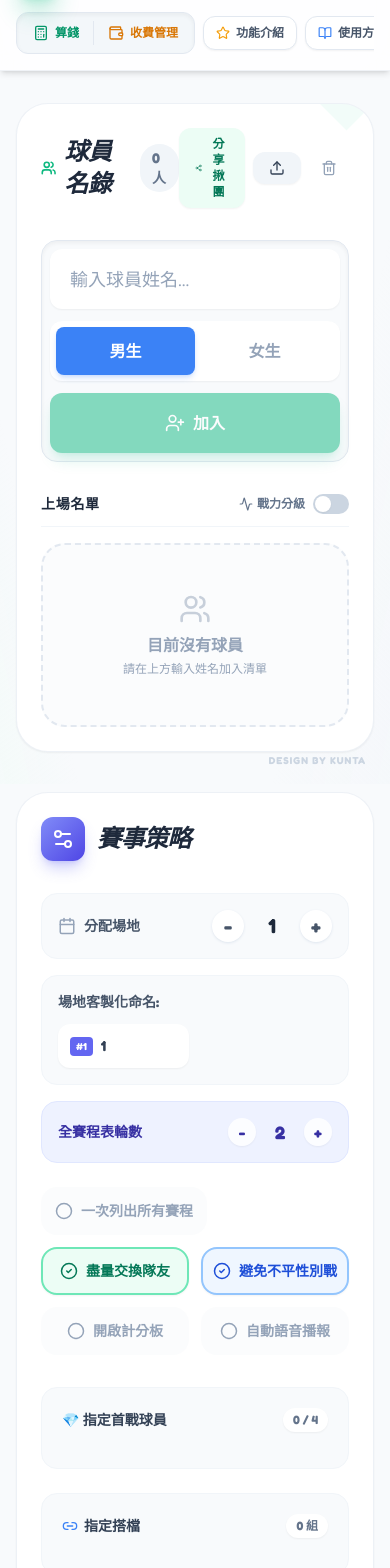
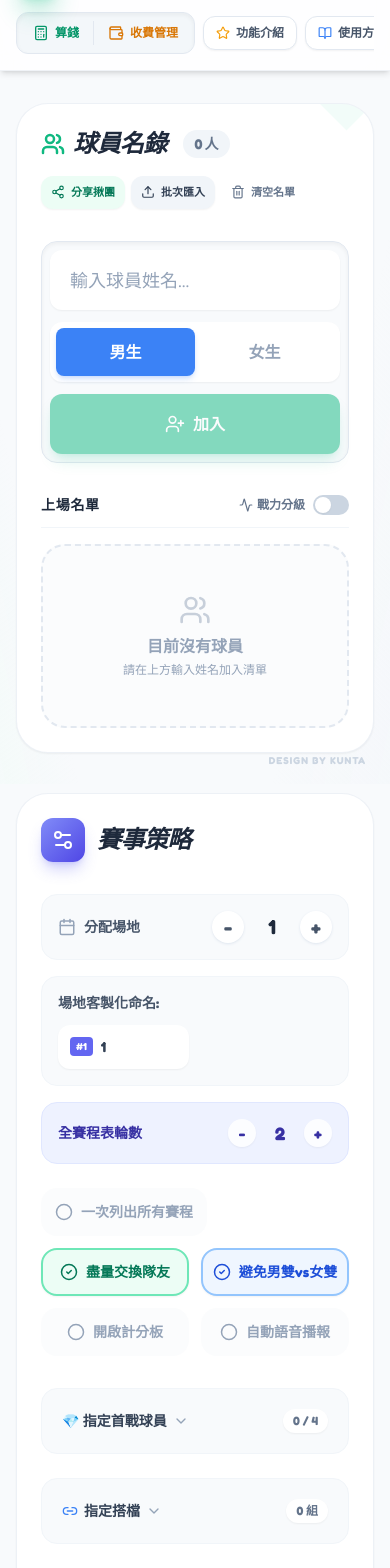
Before and after one commit to dada0528/badminton-match-maker, a React (Vite) app: page / in a window 390 px wide. Shown: the part 60-1628 px from the top of the page. Built offline with nearby package versions, Linux system fonts and the light colour scheme.

Commit message:
Add files via upload

```diff
--- a/components/PlayerInputSection.tsx
+++ b/components/PlayerInputSection.tsx
@@ -84,7 +84,7 @@ const PlayerInputSection: React.FC = () => {
       {/* Decorative Sporty Stripes */}
       <div className="absolute top-0 right-0 w-32 h-32 bg-emerald-500/5 dark:bg-emerald-500/10 rotate-45 transform origin-top-right -translate-y-16 translate-x-16 pointer-events-none"></div>
 
-      <div className="flex items-center justify-between mb-8 relative z-10">
+      <div className="flex flex-col sm:flex-row items-start sm:items-center justify-between gap-4 sm:gap-0 mb-8 relative z-10">
          <div className="flex flex-col">
            <h2 className="text-2xl font-black text-slate-800 dark:text-white flex items-center gap-2 italic tracking-tight">
               <Users className="text-emerald-500" strokeWidth={2.5} />
@@ -94,31 +94,30 @@ const PlayerInputSection: React.FC = () => {
               </span>
            </h2>
          </div>
-         <div className="flex items-center gap-2 sm:gap-3">
+         <div className="flex flex-wrap items-center gap-1.5 sm:gap-3 w-full sm:w-auto">
            <motion.button
               whileHover={{ scale: 1.05 }}
               whileTap={{ scale: 0.95 }}
               onClick={() => setIsShareModalOpen(true)}
-              className="text-xs sm:text-sm text-emerald-700 dark:text-emerald-300 bg-emerald-50 dark:bg-emerald-900/30 hover:bg-emerald-100 dark:hover:bg-emerald-800/50 px-4 py-2 rounded-xl flex items-center gap-1.5 transition-colors font-bold shadow-sm"
+              className="text-[11px] sm:text-sm text-emerald-700 dark:text-emerald-300 bg-emerald-50 dark:bg-emerald-900/30 hover:bg-emerald-100 dark:hover:bg-emerald-800/50 px-2.5 py-2 sm:px-4 sm:py-2 rounded-xl flex items-center justify-center gap-1.5 transition-colors font-bold shadow-sm whitespace-nowrap shrink-0"
            >
-              <Share2 size={16} /> <span>分享揪團</span>
+              <Share2 size={14} className="shrink-0 sm:w-4 sm:h-4" /> <span>分享揪團</span>
            </motion.button>
            <motion.button
               whileHover={{ scale: 1.05 }}
               whileTap={{ scale: 0.95 }}
               onClick={() => setIsImportModalOpen(true)}
-              className="text-xs sm:text-sm text-slate-700 dark:text-slate-300 bg-slate-100 dark:bg-slate-700/50 hover:bg-slate-200 dark:hover:bg-slate-700 px-4 py-2 rounded-xl flex items-center gap-1.5 transition-colors font-bold shadow-sm"
+              className="text-[11px] sm:text-sm text-slate-700 dark:text-slate-300 bg-slate-100 dark:bg-slate-700/50 hover:bg-slate-200 dark:hover:bg-slate-700 px-2.5 py-2 sm:px-4 sm:py-2 rounded-xl flex items-center justify-center gap-1.5 transition-colors font-bold shadow-sm whitespace-nowrap shrink-0"
            >
-              <Upload size={16} /> <span className="hidden sm:inline">批次匯入</span>
+              <Upload size={14} className="shrink-0 sm:w-4 sm:h-4" /> <span>批次匯入</span>
            </motion.button>
            <motion.button
               whileHover={{ scale: 1.05, color: '#ef4444' }}
               whileTap={{ scale: 0.95 }}
               onClick={clearPlayers}
-              className="text-xs sm:text-sm text-slate-400 dark:text-slate-500 hover:text-red-500 hover:bg-red-50 dark:hover:bg-red-900/20 px-3 py-2 rounded-xl flex items-center gap-1.5 transition-colors font-bold"
-              title="清空名單"
+              className="text-[11px] sm:text-sm text-slate-500 dark:text-slate-400 hover:text-red-500 hover:bg-red-50 dark:hover:bg-red-900/20 px-2.5 py-2 sm:px-3 sm:py-2 rounded-xl flex items-center justify-center gap-1.5 transition-colors font-bold whitespace-nowrap shrink-0"
            >
-              <Trash2 size={16} />
+              <Trash2 size={14} className="shrink-0 sm:w-4 sm:h-4" /> <span>清空名單</span>
            </motion.button>
          </div>
       </div>
@@ -265,7 +264,7 @@ const PlayerInputSection: React.FC = () => {
             <p className="text-xs mt-1">請在上方輸入姓名加入清單</p>
           </div>
         ) : (
-          <div className="flex flex-wrap gap-3">
+          <div className="flex flex-wrap gap-2.5 max-h-[320px] overflow-y-auto p-1 pr-2 rounded-xl">
             <AnimatePresence>
               {players.map(player => (
                 <motion.div
@@ -275,6 +274,7 @@ const PlayerInputSection: React.FC = () => {
                   animate={{ opacity: 1, scale: 1 }}
                   exit={{ opacity: 0, scale: 0.8 }}
                   transition={{ type: "spring", stiffness: 300, damping: 25 }}
+                  className="w-auto"
                 >
                   <PlayerCard
                     player={player}
--- a/components/ScheduleControls.tsx
+++ b/components/ScheduleControls.tsx
@@ -1,5 +1,5 @@
 import React, { useState } from 'react';
-import { ListOrdered, Shuffle, Calendar, CheckCircle2, Circle, Shield, Link2, X, Settings2 } from 'lucide-react';
+import { ListOrdered, Shuffle, Calendar, CheckCircle2, Circle, Shield, Link2, X, Settings2, ChevronDown, ChevronUp } from 'lucide-react';
 import { motion } from 'motion/react';
 import { MatchType } from '../types';
 import { useStore } from '../store/useStore';
@@ -53,6 +53,8 @@ const ScheduleControls: React.FC = () => {
 
   const [selectedForPair, setSelectedForPair] = useState<string[]>([]);
   const [isFullScheduleMode, setIsFullScheduleMode] = useState<boolean>(false);
+  const [isFirstMatchPlayersOpen, setIsFirstMatchPlayersOpen] = useState<boolean>(false);
+  const [isFixedPairsOpen, setIsFixedPairsOpen] = useState<boolean>(false);
 
   const handleGenerateSchedule = (type: MatchType) => {
     setErrorMsg(null);
@@ -124,7 +126,7 @@ const ScheduleControls: React.FC = () => {
     if (validFirstMatchIds.includes(id)) {
       setFirstMatchPlayerIds(validFirstMatchIds.filter(pid => pid !== id));
     } else {
-      if (validFirstMatchIds.length < 4) {
+      if (validFirstMatchIds.length < courtCount * 4) {
         setFirstMatchPlayerIds([...validFirstMatchIds, id]);
       }
     }
@@ -226,7 +228,7 @@ const ScheduleControls: React.FC = () => {
                <ControlToggle
                  active={avoidGenderSkew}
                  onClick={() => setAvoidGenderSkew(!avoidGenderSkew)}
-                 label="避免不平性別戰"
+                 label="避免男雙vs女雙"
                  title="避免男男vs女女"
                  colorClass="bg-blue-50 dark:bg-blue-900/40 border-blue-300 dark:border-blue-500 text-blue-700 dark:text-blue-300 shadow-sm"
                />
@@ -249,13 +251,20 @@ const ScheduleControls: React.FC = () => {
           <div className="space-y-6 flex flex-col">
             {/* First Match Players */}
             <div className="bg-slate-50 dark:bg-slate-900/50 p-5 rounded-2xl border border-slate-100 dark:border-slate-700 flex-1">
-              <div className="flex items-center justify-between mb-4">
-                <span className="text-sm font-bold text-slate-700 dark:text-slate-200">💎 指定首戰球員</span>
+              <div
+                className="flex items-center justify-between cursor-pointer group"
+                onClick={() => setIsFirstMatchPlayersOpen(!isFirstMatchPlayersOpen)}
+              >
+                <span className="text-sm font-bold text-slate-700 dark:text-slate-200 group-hover:text-emerald-500 transition-colors flex items-center gap-1.5">
+                  💎 指定首戰球員 {isFirstMatchPlayersOpen ? <ChevronUp size={16} className="text-slate-400" /> : <ChevronDown size={16} className="text-slate-400" />}
+                </span>
                 <span className="text-xs font-bold bg-white dark:bg-slate-800 px-2.5 py-1 rounded-full shadow-sm text-slate-500">
-                  {firstMatchPlayerIds.filter(id => players.some(p => p.id === id)).length} / 4
+                  {firstMatchPlayerIds.filter(id => players.some(p => p.id === id)).length} / {courtCount * 4}
                 </span>
               </div>
-              <div className="flex flex-wrap gap-2">
+
+              {isFirstMatchPlayersOpen && (
+                <div className="flex flex-wrap gap-2 max-h-[160px] overflow-y-auto pr-2 mt-4">
                   {players.map(p => {
                     const isSelected = firstMatchPlayerIds.includes(p.id);
                     return (
@@ -273,19 +282,25 @@ const ScheduleControls: React.FC = () => {
                     );
                   })}
                 </div>
+              )}
             </div>
 
             {/* Fixed Pairs */}
             <div className="bg-slate-50 dark:bg-slate-900/50 p-5 rounded-2xl border border-slate-100 dark:border-slate-700 flex-1">
-              <div className="flex items-center justify-between mb-4">
-                <span className="text-sm font-bold text-slate-700 dark:text-slate-200 flex items-center gap-1.5">
-                  <Link2 size={16} className="text-blue-500" /> 指定搭檔
+              <div
+                className="flex items-center justify-between cursor-pointer group"
+                onClick={() => setIsFixedPairsOpen(!isFixedPairsOpen)}
+              >
+                <span className="text-sm font-bold text-slate-700 dark:text-slate-200 flex items-center gap-1.5 group-hover:text-blue-500 transition-colors">
+                  <Link2 size={16} className="text-blue-500" /> 指定搭檔 {isFixedPairsOpen ? <ChevronUp size={16} className="text-slate-400" /> : <ChevronDown size={16} className="text-slate-400" />}
                 </span>
                 <span className="text-xs font-bold bg-white dark:bg-slate-800 px-2.5 py-1 rounded-full shadow-sm text-slate-500">
                   {fixedPairs.length} 組
                 </span>
               </div>
 
+              {isFixedPairsOpen && (
+                <div className="mt-4">
                   {fixedPairs.length > 0 && (
                     <div className="flex flex-wrap gap-2 mb-4">
                       {fixedPairs.map(([p1Id, p2Id], idx) => {
@@ -309,7 +324,7 @@ const ScheduleControls: React.FC = () => {
                     </div>
                   )}
 
-              <div className="flex flex-wrap gap-2">
+                  <div className="flex flex-wrap gap-2 max-h-[160px] overflow-y-auto pr-2">
                     {players.map(p => {
                       if (fixedPairs.some(pair => pair.includes(p.id))) return null;
                       const isSelected = selectedForPair.includes(p.id);
@@ -328,6 +343,8 @@ const ScheduleControls: React.FC = () => {
                       );
                     })}
                   </div>
+                </div>
+              )}
             </div>
           </div>
         </div>
```
Lines whose indentation alone changed are shown as unchanged.
